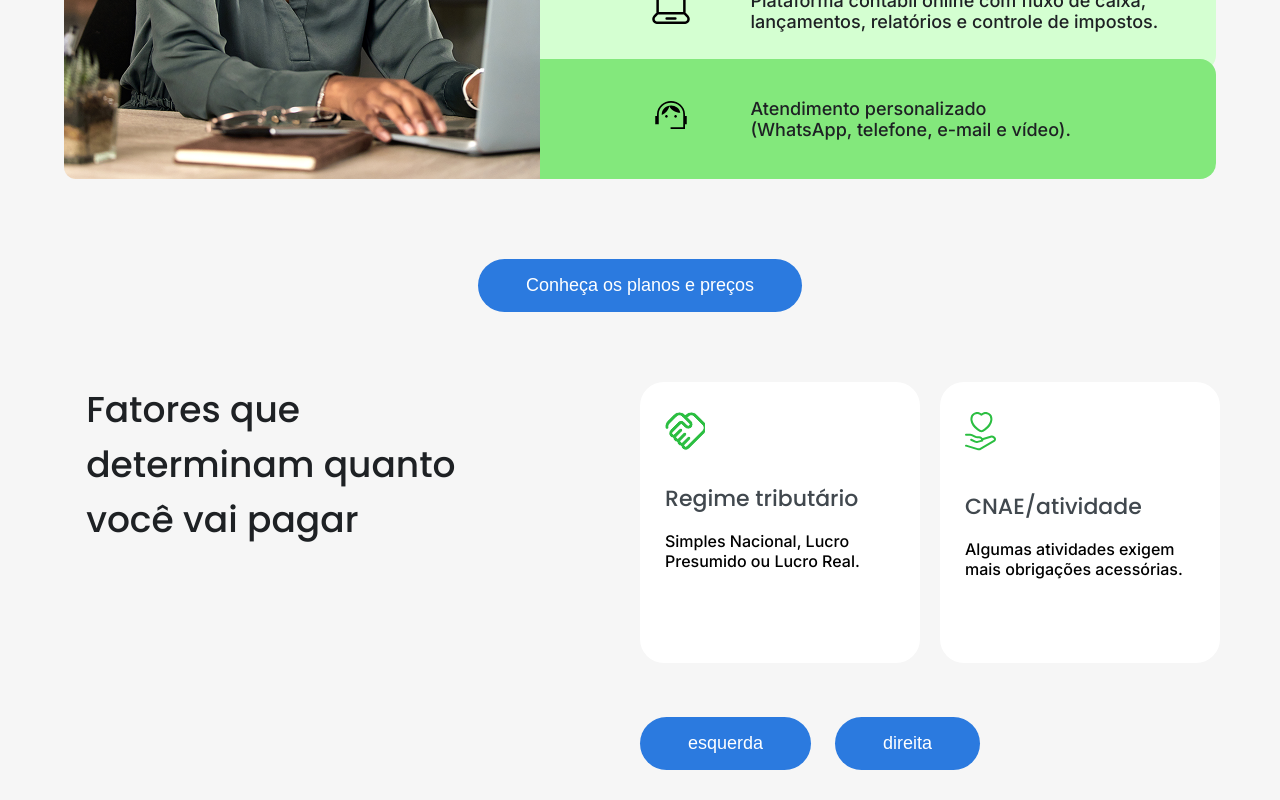
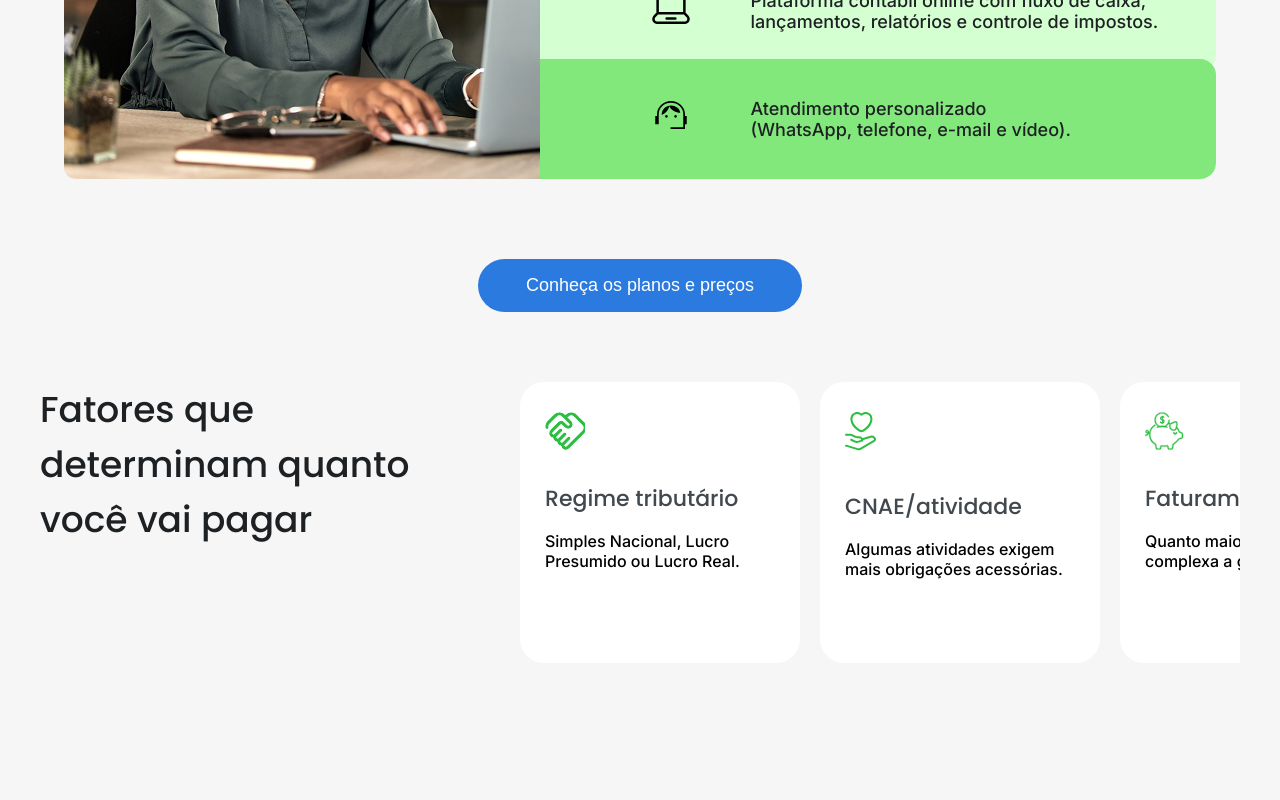
Before and after one commit to jdamonew/teste-front-end, a React (Vite) app: page / in a window 1280 px wide. Shown: the part 592-1392 px from the top of the page. After the commit the page ends 1355 px from the top, so only its background shows below. Built offline with nearby package versions, Linux system fonts and the light colour scheme; some icons are missing.

Commit message:
fix: ajuste no scroll de cards na sessão da dobra 5

```diff
--- a/src/pages/Home/Home.styles.tsx
+++ b/src/pages/Home/Home.styles.tsx
@@ -83,7 +83,7 @@ export const CarrosselContainer = styled.div`
     display: flex;
     flex-direction: column;
     max-width: 1200px;
-    width: 50%;
+    width: 60%;
 
     @media (max-width: 1040px) {
         width: 100%;
@@ -99,8 +99,8 @@ export const Carrossel = styled.div`
     -webkit-overflow-scrolling: touch;
 
 
-     @media (max-width: 768px) {
-       margin-left: 40px;
+    @media (max-width: 768px) {
+        margin-left: 40px;
         margin-right: 40px;
 
   }
--- a/src/pages/Home/Home.tsx
+++ b/src/pages/Home/Home.tsx
@@ -9,21 +9,23 @@ import imgDesktop from '@/assets/imgdobra.png';
 import imgMobile from '@/assets/imgdobra-mobile.png';
 import { useCards } from '@/hooks/useCards';
 import { useRef, useState } from 'react';
+import { IconButton } from '@/components/IconButton/IconButton';
+import { ChevronLeftIcon, ChevronRightIcon } from '@/components/Icons/Icons.main';
 
 function Home() {
 
   const carrosselRef = useRef<HTMLDivElement>(null);
   const [activeIndex, setActiveIndex] = useState(0);
 
-  const benefits = useBenefits()
-  const cards = useCards()
+  const benefits = useBenefits();
+  const cards = useCards();
   const isMobile = useIsMobile();
 
   function scroll(direction: 'left' | 'right') {
     const container = carrosselRef.current;
     if (!container) return;
 
-    const cardWidth = container.offsetWidth;
+    const cardWidth = container.offsetWidth - 200;
 
     container.scrollBy({
       left: direction === 'left' ? -cardWidth : cardWidth,
@@ -41,8 +43,6 @@ function Home() {
     const index = Math.round(scrollLeft / cardWidth);
     setActiveIndex(index);
   }
-
-
 
   return (
     <HomeContainer>
@@ -116,13 +116,11 @@ function Home() {
               ))}
             </Dots>
             <CarrosselActions>
-              <Button onClick={() => scroll('left')}>esquerda</Button>
-              <Button onClick={() => scroll('right')}>direita</Button>
+              <IconButton onClick={() => scroll('left')} icon={ChevronLeftIcon} />
+              <IconButton onClick={() => scroll('right')} icon={ChevronRightIcon} />
             </CarrosselActions>
           </CarrosselContainer>
         </CardsContainer>
-
-
       </Section>
 
     </HomeContainer>
```
